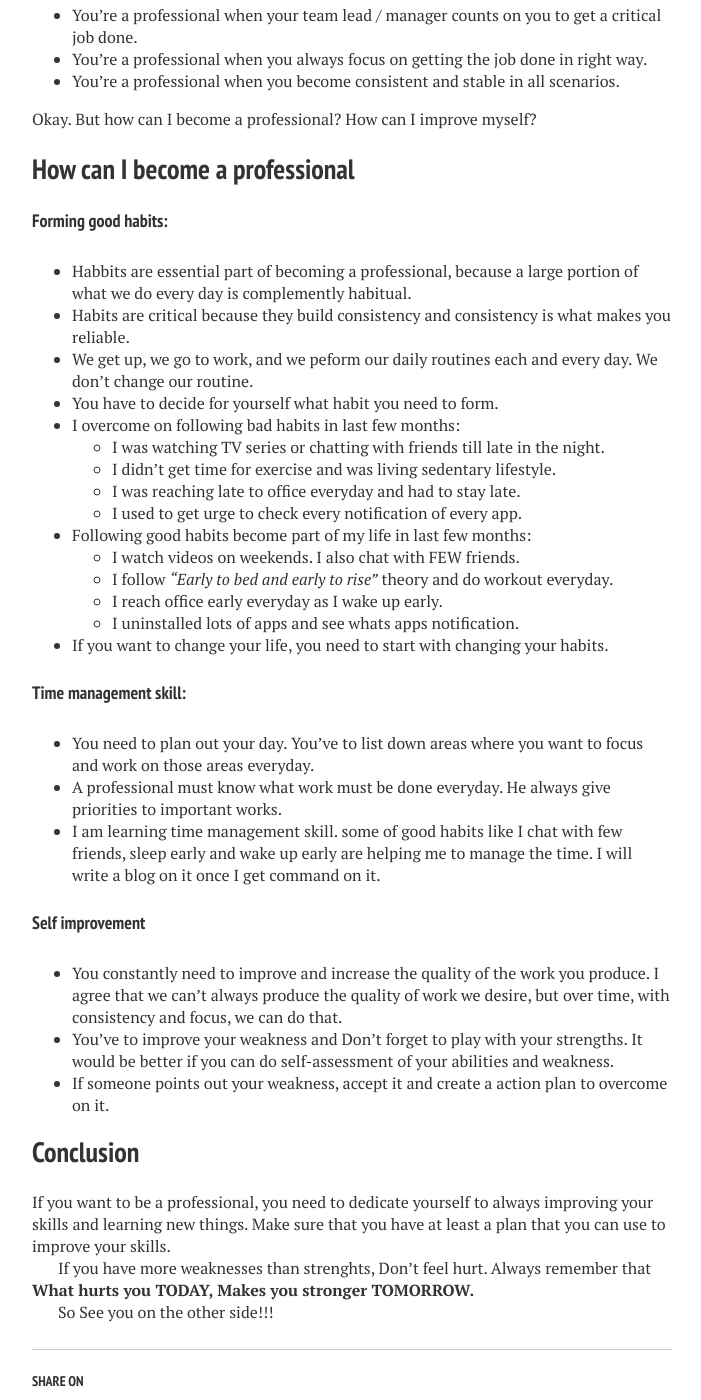
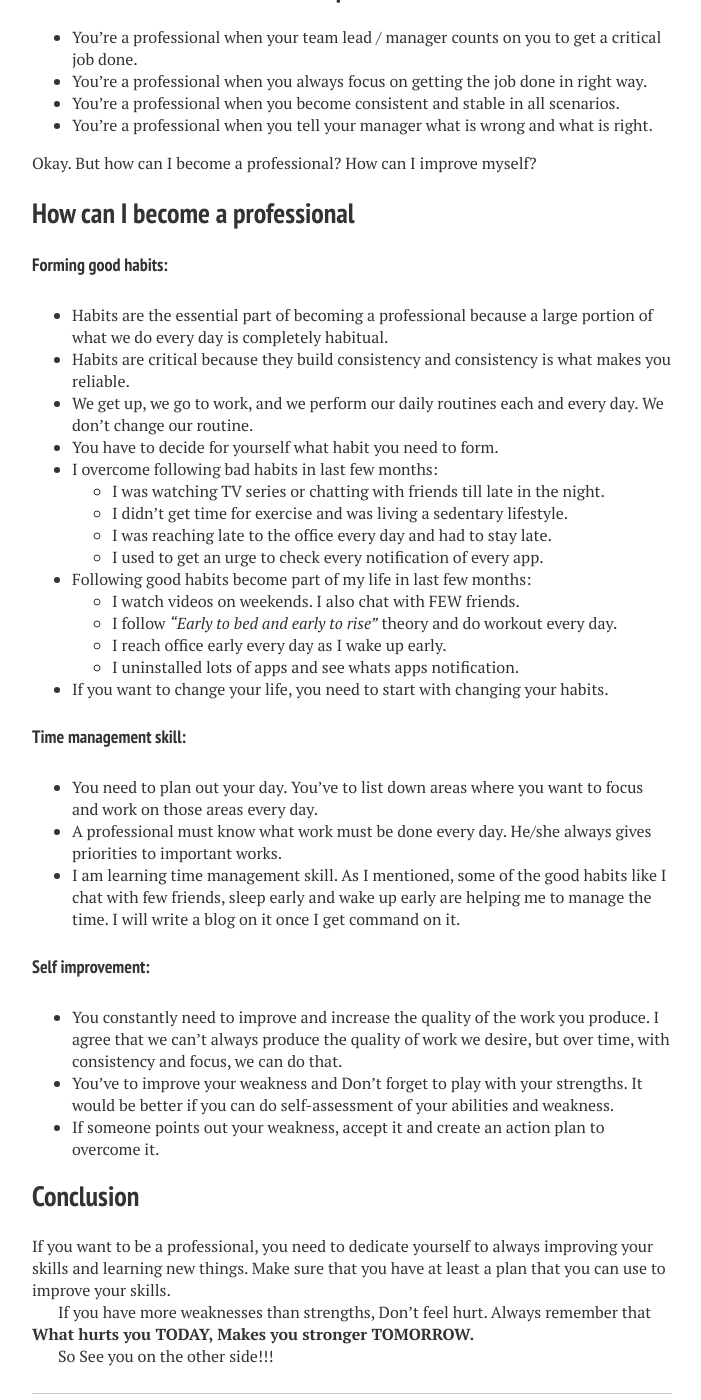
Before and after one commit to prasadmuley/prasadmuley.github.io, a Jekyll site: the page built from _posts/2016-9-2-Being-a-professional.md, in a window 1280 px wide and 1400 px high, scrolled down 820 px. Shown: the whole window, without its empty margins (288-989 px from the left). Built offline with Jekyll 4.4.1, drawn with Linux system fonts in a browser that asks for light colours; nearby versions of some CDN libraries; comment, search, counter and statistics services are not loaded; some of the changed text lies outside the part shown.

Commit message:
grammerly changes

```diff
--- a/_posts/2016-9-2-Being-a-professional.md
+++ b/_posts/2016-9-2-Being-a-professional.md
@@ -5,33 +5,34 @@ excerpt: A way to produce best work possible.
 tags: [developer, professionalism, impasse, work, learn]
 comments: true
 ---
+I was discussing an [impasse](http://rootpy.com/Impasse/) with one of my friend.
 
 Friend:
           "You need to know how to become professional
-          if you want to break the [impasse](http://rootpy.com/Impasse/)"
+          if you want to break the [impasse](http://rootpy.com/Impasse/)."
           I said yes to my friend.
 
 
-My friend was right and I searched lots of articles. Professionalism is one of the key assets of a developer.
-Not only it helps you to get better jobs/opportunities but also It helps you to feel better about the kind of work you're doing and to have pride in that work.
+My friend was right and I need to improve myself. I searched lots of articles.
+Professionalism is one of the key assets of a developer. Not only it helps you to get better jobs/opportunities
+but also It helps you to feel better about the kind of work you're doing and to have pride in that work.
 
 
-In war of art, Author steven interprets upon the difference between being a professional
-and being a amateur:
+In war of art, Author steven interprets upon the difference between being a professional and being an amateur:
 
->Turing pro is a mindset. If we are struggling with fear; self-sabotage, procastination, self-doubt etc.
+>Turing pro is a mindset. If we are struggling with fear; self-sabotage, procrastination, self-doubt etc.
 the problem is, we're thinking like amateurs. Amateurs don't show up. Amateurs crap out. Amateurs let
-adversity defeat them. The pro thinks differently. He shows up, he does his work, he keeps on truckin,
+adversity defeat them. The pro thinks differently. He shows up, he does his work, he keeps on trucking,
 No matter what.
 
-First we must know about *what is a professional*?
+First, we must know about **what is a professional?**
 
 * A professional means someone who takes their responsibilities and career seriously.
 * A professional is what we should all struggle to be.
 * A professional also tells when something isn't possible or path you want to proceed is wrong.
 * A professional doesn't bluff on everything. They freely admit when they don't know the answer.
   They study thoroughly and hone their skills if they haven't all the answers.
-* A professional has a high quality standard for their work.
+* A professional has a high-quality standard for their work.
 
 Cool. So we knew some of the characteristics of professional.
 
@@ -40,6 +41,7 @@ Cool. So we knew some of the characteristics of professional.
 * You're a professional when your team lead / manager counts on you to get a critical job done.
 * You're a professional when you always focus on getting the job done in right way.
 * You're a professional when you become consistent and stable in all scenarios.
+* You're a professional when you tell your manager what is wrong and what is right.
 
 Okay. But how can I become a professional? How can I improve myself?
 
@@ -47,43 +49,42 @@ Okay. But how can I become a professional? How can I improve myself?
 
 #### Forming good habits:
 
-  * Habbits are essential part of becoming a professional, because a large portion of what we do every
-    day is complemently habitual.
+  * Habits are the essential part of becoming a professional because a large portion of what we do every day is completely habitual.
   * Habits are critical because they build consistency and consistency is what makes you reliable.
-  * We get up, we go to work, and we peform our daily routines each and every day. We don't change our routine.
+  * We get up, we go to work, and we perform our daily routines each and every day. We don't change our routine.
   * You have to decide for yourself what habit you need to form.
-  * I overcome on following bad habits in last few months:
+  * I overcome following bad habits in last few months:
      * I was watching TV series or chatting with friends till late in the night.
-	 * I didn't get time for exercise and was living sedentary lifestyle.
-     * I was reaching late to office everyday and had to stay late.
-	 * I used to get urge to check every notification of every app.
+     * I didn't get time for exercise and was living a sedentary lifestyle.
+     * I was reaching late to the office every day and had to stay late.
+     * I used to get an urge to check every notification of every app.
   * Following good habits become part of my life in last few months:
      * I watch videos on weekends. I also chat with FEW friends.
-	 * I follow *"Early to bed and early to rise"* theory and do workout everyday.
-	 * I reach office early everyday as I wake up early.
-	 * I uninstalled lots of apps and see whats apps notification.
+     * I follow *"Early to bed and early to rise"* theory and do workout every day.
+     * I reach office early every day as I wake up early.
+     * I uninstalled lots of apps and see whats apps notification.
   * If you want to change your life, you need to start with changing your habits.
 
 #### Time management skill:
 
-  * You need to plan out your day. You've to list down areas where you want to focus and work on those areas everyday.
-  * A professional must know what work must be done everyday. He always give priorities to important works.
-  * I am learning time management skill. some of good habits like I chat with few friends, sleep early and wake up early
+  * You need to plan out your day. You've to list down areas where you want to focus and work on those areas every day.
+  * A professional must know what work must be done every day. He/she always gives priorities to important works.
+  * I am learning time management skill. As I mentioned, some of the good habits like I chat with few friends, sleep early and wake up early
   are helping me to manage the time. I will write a blog on it once I get command on it.
 
-#### Self improvement
+#### Self improvement:
   * You constantly need to improve and increase the quality of the work you produce. I agree that we can't always produce
     the quality of work we desire, but over time, with consistency and focus, we can do that.
   * You've to improve your weakness and Don't forget to play with your strengths.
     It would be better if you can do self-assessment of your abilities and weakness.
-  * If someone points out your weakness, accept it and create a action plan to overcome on it.
+  * If someone points out your weakness, accept it and create an action plan to overcome it.
 
 ## Conclusion
 If you want to be a professional, you need to dedicate yourself to always improving your skills and learning new things.
 Make sure that you have at least a plan that you can use to improve your skills.
 
 
-If you have more weaknesses than strenghts, Don't feel hurt.
+If you have more weaknesses than strengths, Don't feel hurt.
 Always remember that **What hurts you TODAY, Makes you stronger TOMORROW.**
 
 
```
